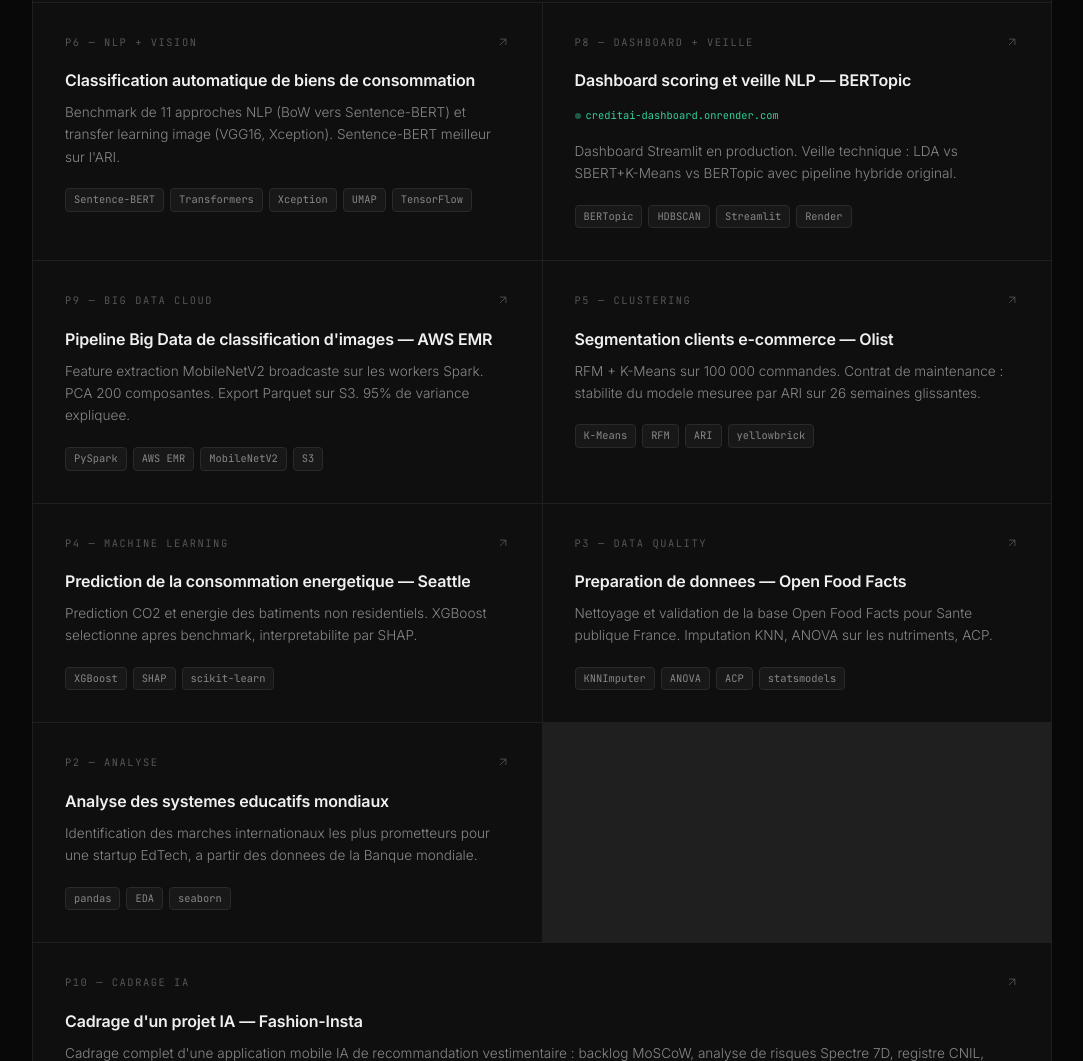
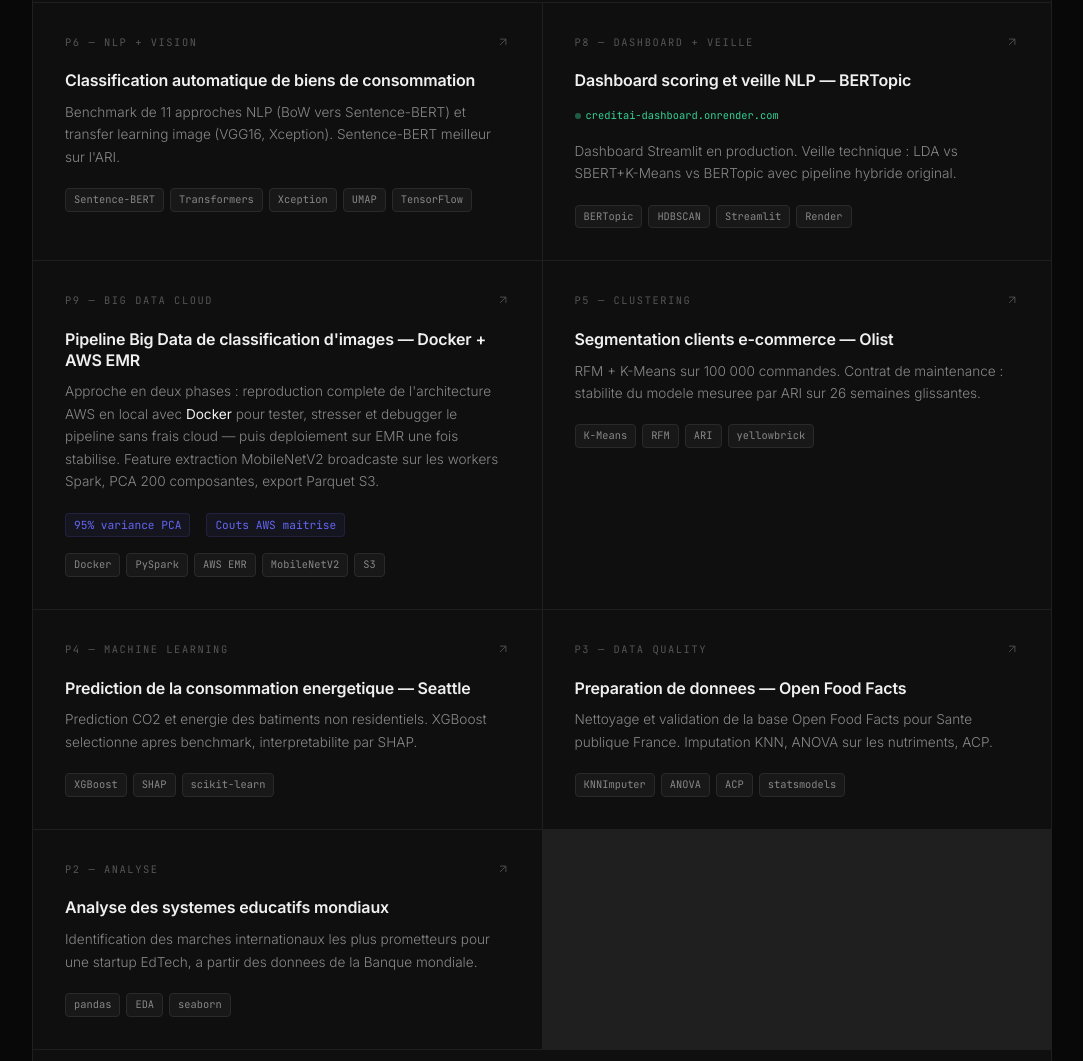
Before and after one commit to y-sm-s/y-sm-s.github.io, a plain HTML site: page index.html in a window 1280 px wide. Shown: the part 2244-3305 px from the top of the page, without its empty margins (98-1181 px from the left). Drawn offline with nearby package versions, Linux system fonts and the light colour scheme.

Commit message:
P9 — ajout detail phase locale Docker + phase AWS EMR

```diff
--- a/index.html
+++ b/index.html
@@ -734,9 +734,17 @@
             <svg width="14" height="14" fill="none" stroke="currentColor" stroke-width="1.5" viewBox="0 0 24 24"><path d="M7 17L17 7M17 7H7M17 7v10"/></svg>
           </span>
         </div>
-        <h3 class="card-title">Pipeline Big Data de classification d'images — AWS EMR</h3>
-        <p class="card-desc">Feature extraction MobileNetV2 broadcaste sur les workers Spark. PCA 200 composantes. Export Parquet sur S3. 95% de variance expliquee.</p>
+        <h3 class="card-title">Pipeline Big Data de classification d'images — Docker + AWS EMR</h3>
+        <p class="card-desc">
+          Approche en deux phases : reproduction complete de l'architecture AWS en local avec <strong style="color:var(--text)">Docker</strong> pour tester, stresser et debugger le pipeline sans frais cloud — puis deploiement sur EMR une fois stabilise.
+          Feature extraction MobileNetV2 broadcaste sur les workers Spark, PCA 200 composantes, export Parquet S3.
+        </p>
+        <div class="card-metrics">
+          <span class="metric">95% variance PCA</span>
+          <span class="metric">Couts AWS maitrise</span>
+        </div>
         <div class="tags">
+          <span class="tag">Docker</span>
           <span class="tag">PySpark</span>
           <span class="tag">AWS EMR</span>
           <span class="tag">MobileNetV2</span>
```
